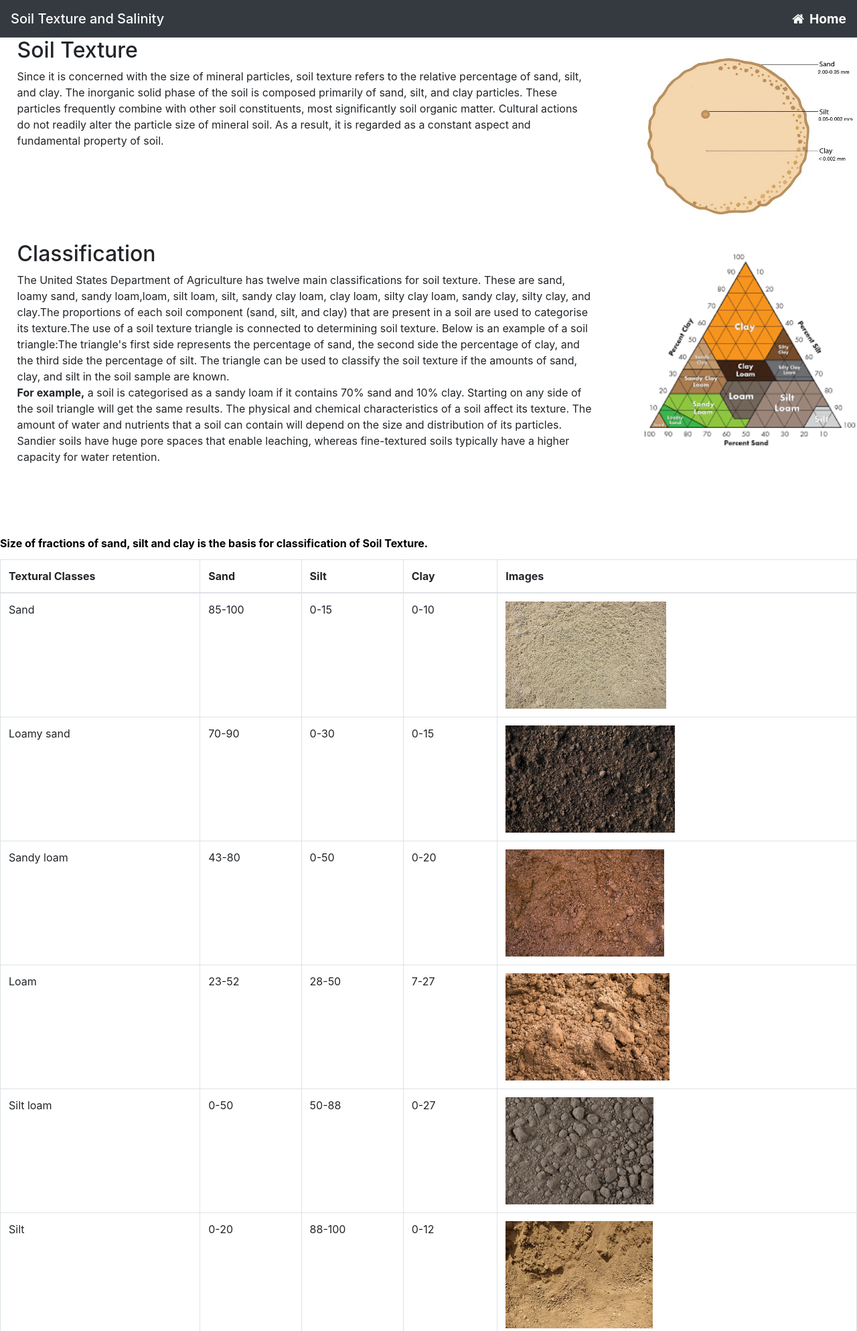
After one commit to ikramali585/web-portal, a Flask app: page /soil in a window 1280 px wide. The commit adds this page. Shown: the top 1987 px of the page at 67% size. Run offline with Flask 2, Linux system fonts and the light colour scheme; some libraries are stand-ins or nearby versions.

Commit message:
New page soil.html is introduced...

```diff
--- a/main.py
+++ b/main.py
@@ -39,6 +39,10 @@ def Test():
 def result():
     return render_template("results.html")
 
+@app.route('/soil')
+def soil():
+    return render_template('soil.html')
+
 if __name__ == '__main__':
     app.debug = True
     app.run()
--- a/static/css/styles.css
+++ b/static/css/styles.css
@@ -142,3 +142,46 @@ footer {
 .button:hover {
   cursor: pointer;
 }
+#ico{
+  color: white;
+  font-size: larger;
+  font-weight: bold;
+  text-decoration: none;
+}
+#container{
+  display: flex;
+  padding-left: 2%;
+}
+#image1{
+  height: 30vh;
+  width:40vh;
+  margin-top: 8%;
+}
+#texture{
+  margin-right: 6%;
+}
+#container1{
+  display: flex;
+  margin-top: 3%;
+  padding-left: 2%;
+}
+#image2{
+  height: 40vh;
+  width:40vh;
+}
+#texture1{
+  margin-right: 6%;
+}
+.table{
+  margin-top: 6%;
+}
+caption{
+  caption-side: top;
+  color:black
+}
+.table img{
+  height:20vh;
+}
+th, td {
+  padding-left: 5%;
+}
--- a/templates/base.html
+++ b/templates/base.html
@@ -24,6 +24,7 @@
         integrity="sha384-Gn5384xqQ1aoWXA+058RXPxPg6fy4IWvTNh0E263XmFcJlSAwiGgFAW/dAiS6JXm" crossorigin="anonymous">
     <link href="{{url_for('static', filename='css/styles.css')}}" rel="stylesheet" />
     <link rel='icon' href="{{url_for('static', filename='assets/favicon.ico', type='image/x-icon')}}" />
+    <link rel="stylesheet" href="https://cdnjs.cloudflare.com/ajax/libs/font-awesome/4.7.0/css/font-awesome.min.css">
     <title>Soil Texture and Salinity</title>
 </head>
 
@@ -31,6 +32,7 @@
     <!-- Navigation -->
     <nav class="navbar navbar-dark bg-dark">
         <span class="navbar-brand mb-0 h1">Soil Texture and Salinity</span>
+        <a id="ico" href="/"><i class="fa fa-fw fa-home"></i> Home</a>
     </nav>
     {% block body %}
     {% endblock %}
--- a/templates/home.html
+++ b/templates/home.html
@@ -7,10 +7,12 @@
       <b>Geo-Coordinates</b> of your area
     </p>
     <a href="/test">
-      <button id="HomeButton" class="btn btn-danger button">
+      <button id="HomeButton" class="btn btn-success button">
         Start Checking
       </button>
     </a>
+    <p style="color:black"><b>If you want to know more about soil texture Click</b> <a href="/soil"> here</a>
+    </p>
   </div>
 </header>
 </div>
--- /dev/null
+++ b/templates/soil.html
@@ -0,0 +1,132 @@
+{% extends "base.html" %} {% block body %}
+
+<div id="container">
+    <div id="texture">
+        <h2>Soil Texture</h2>
+        <p>Since it is concerned with the size of mineral particles, soil texture refers to the
+        relative percentage of sand, silt, and clay.
+         The inorganic solid phase of the soil is composed primarily of sand, silt, and clay particles.
+         These particles frequently combine with other soil constituents, most significantly
+         soil organic matter. Cultural actions do not readily alter the particle size of mineral soil.
+         As a result, it is regarded as a constant aspect and fundamental property of soil.</p>
+    </div>
+    <div>
+        <img id="image1" src="{{url_for('static',filename = 'assets/soil.jpg')}}" alt="soil">
+    </div>
+</div>
+<div id="container1">
+    <div id="texture1">
+        <h2>Classification</h2>
+        <p>The United States Department of Agriculture has twelve main classifications for soil texture.
+            These are sand, loamy sand, sandy loam,loam, silt loam, silt, sandy clay loam, clay loam,
+            silty clay loam, sandy clay, silty clay, and clay.The proportions of each soil component (sand, silt, and clay)
+            that are present in a soil are used to categorise its texture.The use of a soil texture triangle
+            is connected to determining soil texture. Below is an example of a soil triangle:The triangle's first side represents
+            the percentage of sand, the second side the percentage of clay, and the third side the percentage of silt. The triangle can be used to classify the
+            soil texture if the amounts of sand, clay, and silt in the soil sample are known.<br><b>For example,</b> a soil is categorised as a sandy loam if it contains 70% sand and 10% clay. Starting on any side of the soil triangle will get the same results. The physical and chemical characteristics of a soil affect its texture. The amount of water and nutrients that a soil can contain will depend on the size and distribution of its particles. Sandier soils have huge pore spaces
+            that enable leaching, whereas fine-textured soils typically have a higher capacity for water retention.</p>
+    </div>
+    <div>
+        <img id="image2" src="{{url_for('static',filename = 'assets/triangle.png')}}" alt=" soil triangle">
+    </div>
+</div>
+<table class="table table-bordered">
+    <caption><b>Size of fractions of sand, silt and clay is the basis for classification of Soil Texture.</b></caption>
+    <thead>
+        <tr>
+            <th>Textural Classes</th>
+            <th>Sand</th>
+            <th>Silt</th>
+            <th>Clay</th>
+            <th>Images</th>
+        </tr>
+    </thead>
+
+    <tr>
+        <td>Sand</td>
+        <td>85-100</td>
+        <td>0-15</td>
+        <td>0-10</td>
+        <td><img src="{{url_for('static', filename = 'assets/sand.jpg')}}" alt="sand"></td>
+    </tr>
+    <tr>
+        <td>Loamy sand</td>
+        <td>70-90</td>
+        <td>0-30</td>
+        <td>0-15</td>
+        <td><img src="{{url_for('static', filename = 'assets/loam_sand.png')}}" alt="loamy sand"></td>
+    </tr>
+    <tr>
+        <td>Sandy loam</td>
+        <td>43-80</td>
+        <td>0-50</td>
+        <td>0-20</td>
+        <td><img src="{{url_for('static', filename = 'assets/sandy_loam.png')}}" alt="sandy loam"></td>
+    </tr>
+    <tr>
+        <td>Loam</td>
+        <td>23-52</td>
+        <td>28-50</td>
+        <td>7-27</td>
+        <td><img src="{{url_for('static', filename = 'assets/loam.png')}}" alt="Loam"></td>
+    </tr>
+    <tr>
+        <td>Silt loam</td>
+        <td>0-50</td>
+        <td>50-88</td>
+        <td>0-27</td>
+        <td><img src="{{url_for('static', filename = 'assets/silt_loam.png')}}" alt="silt loam"></td>
+    </tr>
+    <tr>
+        <td>Silt</td>
+        <td>0-20</td>
+        <td>88-100</td>
+        <td>0-12</td>
+        <td><img src="{{url_for('static', filename = 'assets/silt.png')}}" alt="silt"></td>
+    </tr>
+    <tr>
+        <td>Sandy clay loam</td>
+        <td>45-80</td>
+        <td>0-28</td>
+        <td>20-55</td>
+        <td><img src="{{url_for('static', filename = 'assets/sandy_clay_loam.jpg')}}" alt="sandy clay loam"></td>
+    </tr>
+    <tr>
+        <td>Clay loam</td>
+        <td>20-45</td>
+        <td>15-53</td>
+        <td>27-40</td>
+        <td><img src="{{url_for('static', filename = 'assets/clay_loam.png')}}" alt="clay loam"></td>
+    </tr>
+    <tr>
+        <td>Silty clay loam</td>
+        <td>0-20</td>
+        <td>40-73</td>
+        <td>27-40</td>
+        <td><img src="{{url_for('static', filename = 'assets/silty_clay_loam.png')}}" alt="silty clay loam"></td>
+    </tr>
+    <tr>
+        <td>Sandy clay</td>
+        <td>40-65</td>
+        <td>0-20</td>
+        <td>35-45</td>
+        <td><img src="{{url_for('static', filename = 'assets/sandy_clay.png')}}" alt="sandy clay"></td>
+    </tr>
+    <tr>
+        <td>Silty clay</td>
+        <td>0-20</td>
+        <td>40-60</td>
+        <td>40-60</td>
+        <td><img src="{{url_for('static', filename = 'assets/silty_clay.png')}}" alt="silty clay"></td>
+    </tr>
+    <tr>
+        <td>Clay</td>
+        <td>0-40</td>
+        <td>0-40</td>
+        <td>40-60</td>
+        <td><img src="{{url_for('static', filename = 'assets/clay.png')}}" alt="clay"></td>
+    </tr>
+</table>
+</div>
+
+{% endblock %}
```
Also changed, not shown: static/js/scripts.js (deleted, +0 -34 lines), static/assets/clay.png (added), static/assets/clay_loam.png (added), static/assets/loam.png (added), static/assets/loam_sand.png (added), static/assets/sand.jpg (added), static/assets/sandy_clay.png (added), static/assets/sandy_clay_loam.jpg (added), static/assets/sandy_loam.png (added), static/assets/silt.png (added), static/assets/silt_loam.png (added), static/assets/silty_clay.png (added), static/assets/silty_clay_loam.png (added), static/assets/soil.jpg (added).
